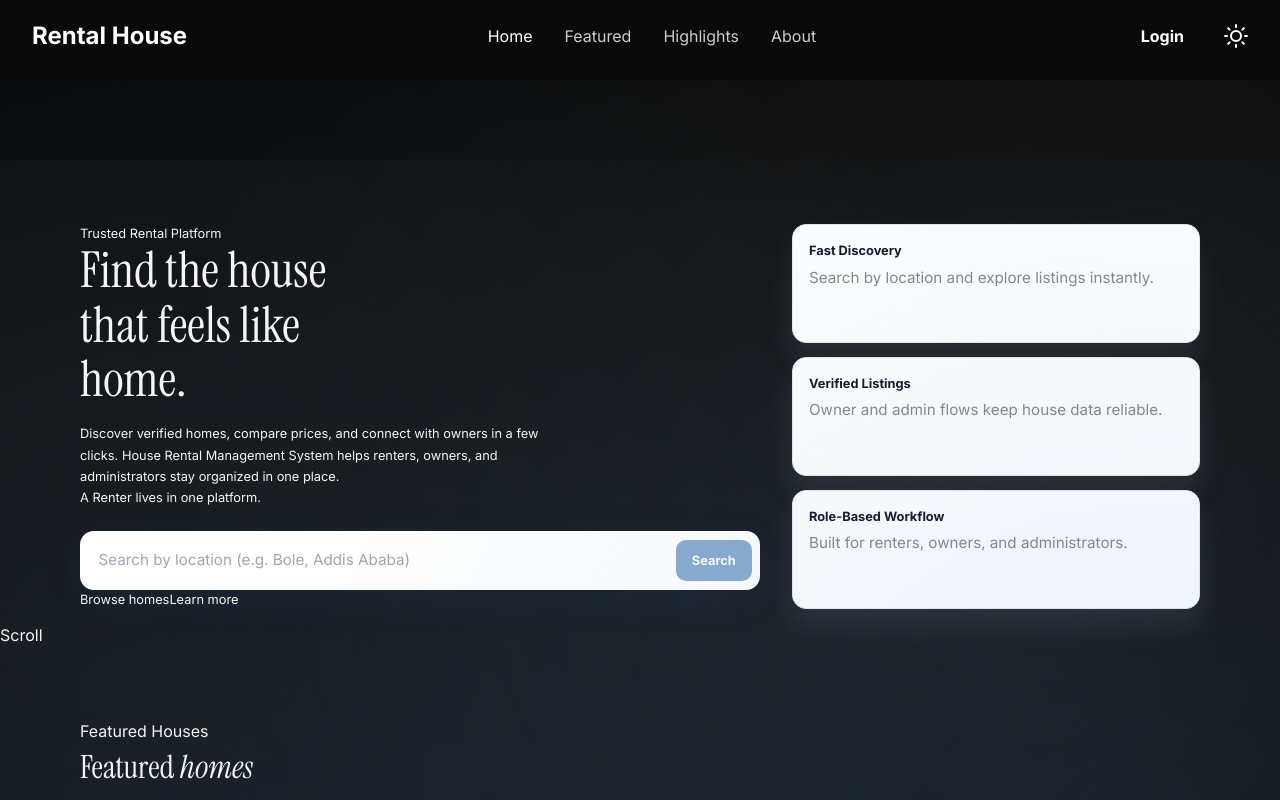
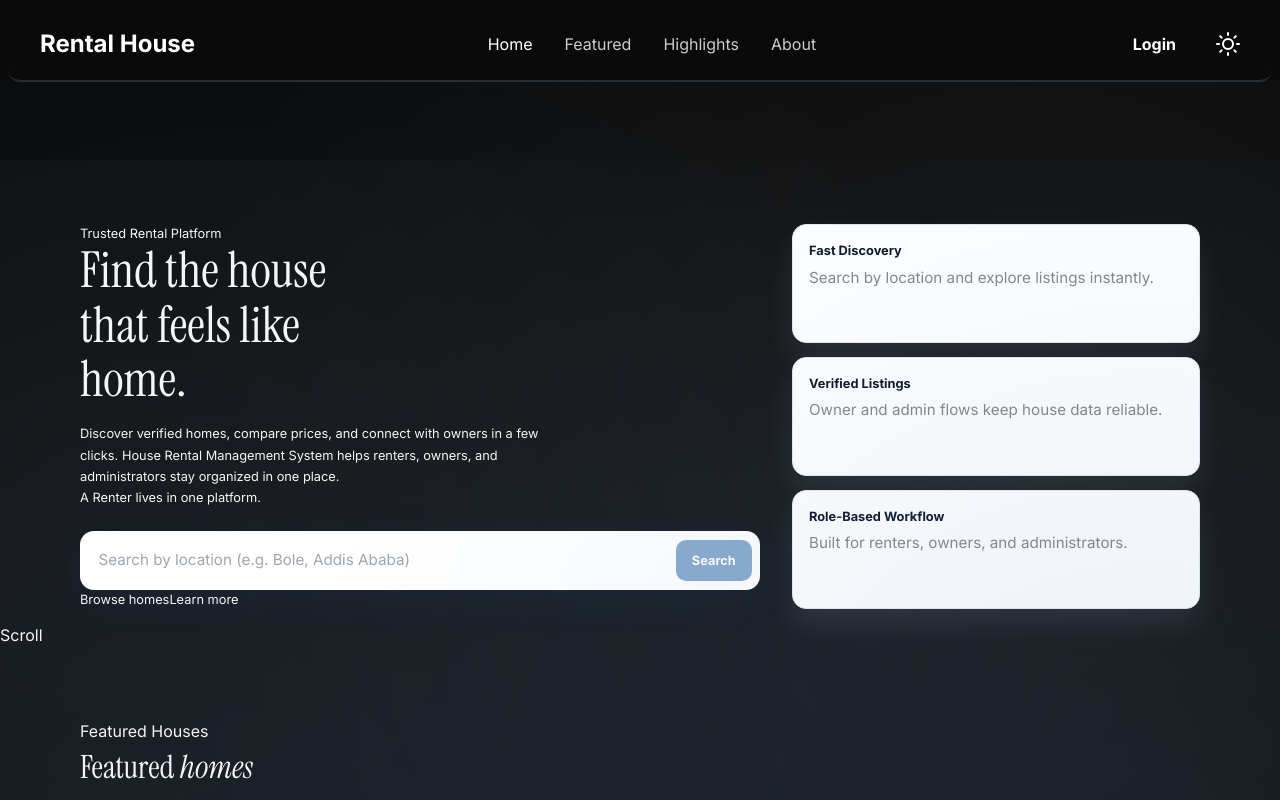
Before and after one commit to samuelabera21/House-Rental-System, a Next.js app: page / in a window 1280 px wide. Shown: the top 800 px of the page. Built offline with nearby package versions, Linux system fonts and the light colour scheme.

Commit message:
HS-22: Update navbar border styling with border-radius and enhanced appearance

```diff
--- a/styles/Navbar.css
+++ b/styles/Navbar.css
@@ -8,21 +8,28 @@
   justify-content: space-between;
   align-items: center;
   padding: 1rem 2rem;
-  transition: background-color 0.3s;
+  transition: background-color 0.3s, border-color 0.3s;
+  border-bottom: 2px solid rgba(137, 170, 204, 0.2);
+  border-radius: 0 0 12px 12px;
+  margin: 0.5rem;
+  width: calc(100% - 1rem);
 }
 
 .navbar.scrolled {
   background-color: rgba(26, 26, 26, 0.8);
   backdrop-filter: blur(10px);
+  border-bottom-color: rgba(137, 170, 204, 0.35);
 }
 
 .navbar.light {
   background-color: #f5f5f5;
   color: black;
+  border-bottom-color: rgba(78, 133, 191, 0.2);
 }
 
 .navbar.light.scrolled {
   background-color: rgba(245, 245, 245, 0.8);
+  border-bottom-color: rgba(78, 133, 191, 0.35);
 }
 
 .navbar.light .navbar-logo a,
```
